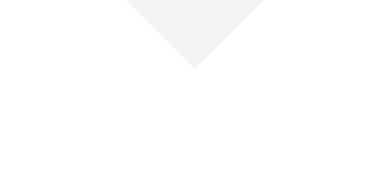
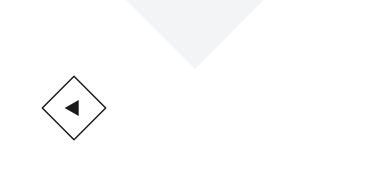
Before and after one commit to cjclemons/final-ai-project, a Next.js app: page /select in a window 390 px wide. Shown: the part 560-738 px from the top of the page. Built offline with nearby package versions, Linux system fonts and the light colour scheme.

Commit message:
added buttons for small screens

```diff
--- a/components/sub-components/BaseLeft.tsx
+++ b/components/sub-components/BaseLeft.tsx
@@ -1,7 +1,7 @@
 "use client";
 
 import { usePathname, useRouter } from "next/navigation";
-import Link from "next/link";
+
 import BackArrow from "next/image";
 
 // On Testing need something to enable Back to take user back to home page
@@ -10,7 +10,7 @@ import BackArrow from "next/image";
 // on Summary need something to enable Back to take user back to select page
 
 export default function BaseLeft() {
-    const router=useRouter()
+  const router = useRouter();
   const pathname = usePathname();
   const backRoutes: Record<string, string> = {
     "/results": "/",
@@ -19,18 +19,33 @@ export default function BaseLeft() {
   };
   const fallbackHref = backRoutes[pathname] || "/";
 
-  const handleBack=()=>{
+  const handleBack = () => {
     if (window.history.length > 1) {
       router.back();
     } else {
       router.push(fallbackHref);
     }
-  }
-
+  };
 
   return (
     <>
-      <button className="inset-0 cursor-pointer" aria-label="Back" onClick={handleBack}>
+      <button
+        className="inset-0 cursor-pointer"
+        aria-label="Back"
+        onClick={handleBack}
+      >
+        <div className="relative scale-[1.75] sm:hidden">
+          <BackArrow
+            className="scale-[0.85] group-hover:scale-[0.92] ease duration-300"
+            src="/assets/arrow-back.svg"
+            alt="Back Arrow"
+            width={44}
+            height={44}
+          />
+          {/* <span className="rotate-[-45deg] text-xs font-semibold sm:hidden">
+            BACK
+          </span> */}
+        </div>
         <div className="group hidden sm:flex flex-row relative justify-center items-center">
           <BackArrow
             className="scale-[0.85] group-hover:scale-[0.92] ease duration-300"
--- a/components/sub-components/BaseRight.tsx
+++ b/components/sub-components/BaseRight.tsx
@@ -6,7 +6,6 @@ import { useImage } from "@/app/context/ImageContext";
 import { useNameAndLocate } from "@/app/context/NameAndLocateContext";
 import { useCategory } from "@/app/context/CategoryContext";
 import { useThankYou } from "@/app/context/ThankYouContext";
-import { useEffect } from "react";
 
 export default function BaseRight() {
   const pathname = usePathname();
@@ -16,8 +15,6 @@ export default function BaseRight() {
   // this will lead to select if a truthy
   const { chosenCategory } = useCategory();
   const { thankYouShown } = useThankYou();
-
-
 
   // --- Logic for dynamic visibility + destination ---
   let showProceed = false;
@@ -59,12 +56,21 @@ export default function BaseRight() {
   // The Confirm will document the info of the user and either
   // lead to a thank you for using the AI app, or just back to the home page.
 
-  if (pathname==='/select' && chosenCategory) {
+  if (pathname === "/select" && chosenCategory) {
     return (
       <>
         {" "}
         {showProceed ? (
           <Link className="inset-0" aria-label="To Summary" href={proceedHref}>
+            <div className="scale-[1.75] sm:hidden">
+              <BackArrow
+                className="scale-[0.85] rotate-180 group-hover:scale-[0.92] ease duration-300"
+                src="/assets/arrow-back.svg"
+                alt="Back Arrow"
+                width={44}
+                height={44}
+              />
+            </div>
             <div className="group hidden sm:flex flex-row relative justify-center items-center">
               <span className="text-sm font-semibold hidden sm:block mr-5 ">
                 GET SUMMARY
@@ -112,6 +118,15 @@ export default function BaseRight() {
     <>
       {showProceed ? (
         <Link className="inset-0" aria-label="Proceed" href={proceedHref}>
+          <div className="scale-[1.75] sm:hidden">
+            <BackArrow
+              className="scale-[0.85] rotate-180 group-hover:scale-[0.92] ease duration-300"
+              src="/assets/arrow-back.svg"
+              alt="Back Arrow"
+              width={44}
+              height={44}
+            />
+          </div>
           <div className="group hidden sm:flex flex-row relative justify-center items-center">
             <span className="text-sm font-semibold hidden sm:block mr-5 ">
               PROCEED
--- a/components/sub-components/LiveCamera.tsx
+++ b/components/sub-components/LiveCamera.tsx
@@ -8,17 +8,22 @@ import { PhaseTwoDataHandling } from "@/app/data-handling/PhaseTwoDataHandling";
 import { useImage } from "@/app/context/ImageContext";
 import { usePictureData } from "@/app/context/PictureDataContext";
 import Base from "../Base";
+import { useLoading } from "@/app/context/LoadingContext";
+import ResultsLoading from "./ResultsLoading";
 
-export default function LiveCamera({onCameraReady}:{onCameraReady:()=>void}) {
+export default function LiveCamera({
+  onCameraReady,
+}: {
+  onCameraReady: () => void;
+}) {
   const videoRef = useRef<HTMLVideoElement | null>(null);
   const canvasRef = useRef<HTMLCanvasElement | null>(null);
-
   const [isLoadingCamera, setIsLoadingCamera] = useState(true);
   const [previewImage, setPreviewImage] = useState<string | null>(null);
   const [isAnalyzing, setIsAnalyzing] = useState(false);
-
-  const { setPreview } = useImage();
+  const { setPreview, clickedCamera } = useImage();
   const { setPictureData } = usePictureData();
+  const { isLoading, setIsLoading } = useLoading();
   const router = useRouter();
 
   // ✅ Start Camera on Page Load
@@ -31,27 +36,19 @@ export default function LiveCamera({onCameraReady}:{onCameraReady:()=>void}) {
 
         if (videoRef.current) {
           videoRef.current.srcObject = stream;
-
           videoRef.current.onloadedmetadata = () => {
-            setIsLoadingCamera(false)
+            videoRef.current?.play();
+            setIsLoadingCamera(false);
             onCameraReady();
           };
         }
       } catch (error) {
         alert("Camera access denied.");
-        router.push("/"); // send user back if blocked
+        router.push("/");
       }
     };
 
     startCamera();
-
-    // ✅ Stop camera on unmount
-    return () => {
-      if (videoRef.current?.srcObject) {
-        const tracks = (videoRef.current.srcObject as MediaStream).getTracks();
-        tracks.forEach((track) => track.stop());
-      }
-    };
   }, []);
 
   // ✅ Capture the photo
@@ -75,19 +72,26 @@ export default function LiveCamera({onCameraReady}:{onCameraReady:()=>void}) {
 
   // ✅ Submit image to API
   const usePhoto = async () => {
-    if (!previewImage) return;
+  if (!previewImage) return;
 
-    setIsAnalyzing(true);
+  setIsAnalyzing(true);
+  setPreview(previewImage);
+  setIsLoading(true); // ✅ Start loading BEFORE the API call
 
-    setPreview(previewImage);
-
+  try {
     const response = await PhaseTwoDataHandling(previewImage);
     const data = response.data;
 
     setPictureData(data);
+  } finally {
+    setIsLoading(false); // ends loading when finished
+  }
+};
 
-    router.push("/select");
-  };
+  if (isLoading) {
+    return <ResultsLoading />;
+  }
+
   return (
     <>
       <div className="h-[90vh] w-screen">
@@ -168,7 +172,7 @@ export default function LiveCamera({onCameraReady}:{onCameraReady:()=>void}) {
           )}
 
           <div className="absolute md:bottom-8 bottom-60 left-8 z-20 text-[#fff]">
-            <Base/>
+            <Base />
           </div>
           <canvas ref={canvasRef} className="hidden"></canvas>
           {isAnalyzing && (
```
Also changed, not shown: app/testing/page.tsx (+5 -8 lines).
